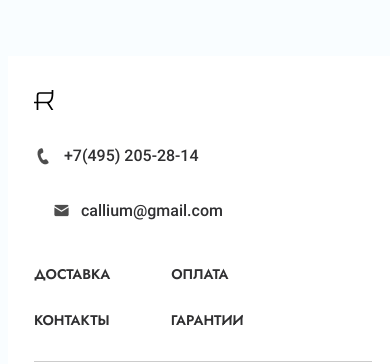
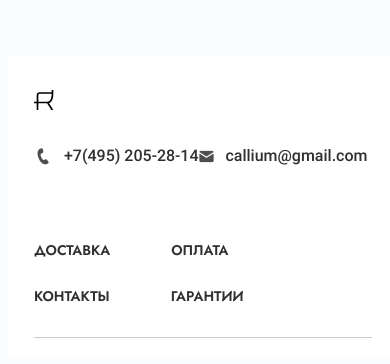
Before and after one commit to feralberry555/Mebel, a plain HTML site: page index.html in a window 390 px wide. Shown: the part 2845-3209 px from the top of the page. Drawn offline with Linux system fonts and the light colour scheme.

Commit message:
Update style.css

```diff
--- a/css/style.css
+++ b/css/style.css
@@ -1608,3 +1608,9 @@ img {
         padding-right: 61px;
     }
 }
+
+@media (max-width: 400px) {
+    .footer_mail {
+        padding: 0;
+    }
+}
```
